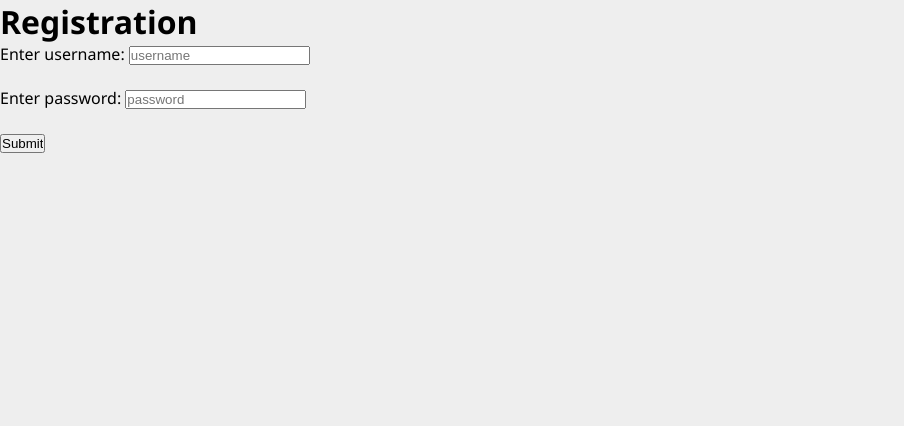
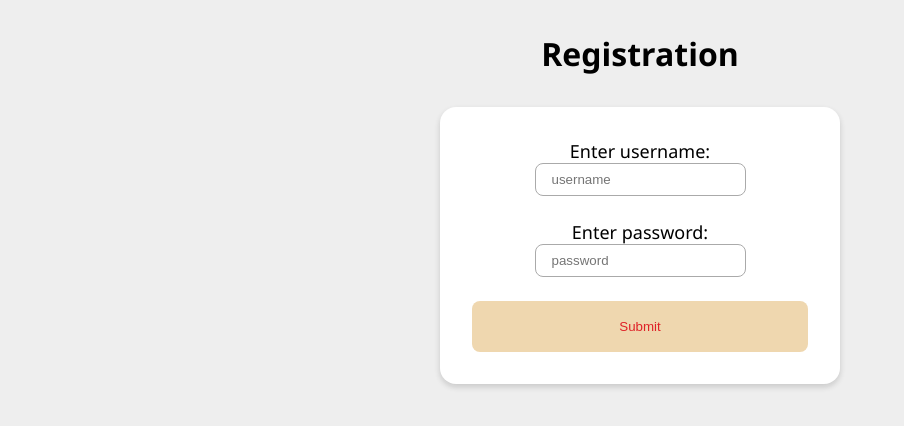
Before and after one commit to adwait2399/user-authentication, a website: page static/register.html in a window 1280 px wide. Shown: the whole page, without its empty margins (0-904 px from the left). Drawn offline with Linux system fonts and the light colour scheme; files that its build step writes are made by us from their sources.

Commit message:
:lipstick: register page styling done

```diff
--- a/static/register.html
+++ b/static/register.html
@@ -1,22 +1,25 @@
 <!DOCTYPE html>
 <html lang="en">
   <head>
-    <meta charset="UTF-8">
-    <meta http-equiv="X-UA-Compatible" content="IE=edge">
-    <meta name="viewport" content="width=device-width, initial-scale=1.0">
-    <link rel="stylesheet" href="./stlyes/main.css">
+    <meta charset="UTF-8" />
+    <meta http-equiv="X-UA-Compatible" content="IE=edge" />
+    <meta name="viewport" content="width=device-width, initial-scale=1.0" />
+    <link rel="stylesheet" href="./styles/main.css" />
     <title>Registration page</title>
   </head>
   <body id="register">
-    <h1> Registration </h1>
+    <h1>Registration</h1>
     <form id="reg-form">
-        <label for="username" name="">Enter username: </label>
-        <input type="text" autocomplete="off" name="userName" id="userName" placeholder="username"/>
-        <br><br>
+      <div>
+        <label for="username" name="username">Enter username: </label>
+        <input type="text" autocomplete="off" name="userName" id="userName" placeholder="username" />
+      </div>
+
+      <div>
         <label for="password">Enter password: </label>
-        <input type="password" autocomplete="off" name="password" id="password" placeholder="password"/>
-        <br><br>
-        <input type="submit" value="Submit" id="submit"/>
+        <input type="password" autocomplete="off" name="password" id="password" placeholder="password" />
+      </div>
+      <input type="submit" value="Submit" id="submit" />
     </form>
     <script>
       const form = document.getElementById('reg-form');
@@ -27,28 +30,23 @@
         const username = document.getElementById('userName').value;
         const password = document.getElementById('password').value;
 
-
         await fetch('/api/register', {
           method: 'POST',
           headers: {
-                    'Content-Type' : 'application/json'
+            'Content-Type': 'application/json',
           },
           body: JSON.stringify({
             username,
             password,
-                })
-            }).then((res) => {
-
-
+          }),
+        }).then(res => {
           if (res.status === 200) {
             alert('success');
           } else {
             alert(res.error);
           }
-            })
-
+        });
       }
-
     </script>
   </body>
 </html>
--- a/static/styles/main.css
+++ b/static/styles/main.css
@@ -4,7 +4,8 @@
   box-sizing: border-box;
 }
 
-html, body{
+html,
+body {
   min-height: 100vh;
   width: 100%;
   height: 100%;
@@ -12,15 +13,16 @@ html, body{
   background-color: #eeeeee;
 }
 
-#home{
+#home {
   text-align: center;
 }
 
-#home h1{
+#home h1 {
   margin: 32px 0;
 }
 
-#home #buttons {
+#home #buttons,
+#register #reg-form {
   margin: auto;
   padding: 32px;
   height: 50%;
@@ -32,14 +34,38 @@ html, body{
   align-items: stretch;
   gap: 24px;
   border-radius: 16px;
-    box-shadow: 0 3px 6px rgba(0,0,0,0.06), 0 3px 6px rgba(0,0,0,0.1);
+  box-shadow: 0 3px 6px rgba(0, 0, 0, 0.06), 0 3px 6px rgba(0, 0, 0, 0.1);
   background-color: #fff;
 }
 
-button{
+button,
+input[type='submit'] {
   padding: 18px 30px;
-    background-color:  #EFD7AF;
-    color: #DF2127;
+  background-color: #efd7af;
+  color: #df2127;
   border: none;
   border-radius: 8px;
 }
+
+#register {
+  text-align: center;
+}
+
+#register h1 {
+  margin: 32px 0;
+}
+
+#register #reg-form {
+  height: fit-content;
+}
+
+#register #reg-form input[type='text'],
+input[type='password'] {
+  padding: 8px 16px;
+  border-radius: 8px;
+  border: 1px solid #aaa;
+}
+
+#register #reg-form label {
+  font-size: 18px;
+}
```
Also changed, not shown: model/user.js (+5 -5 lines), static/change-password.html (+12 -19 lines). Lines whose indentation alone changed are shown as unchanged.
